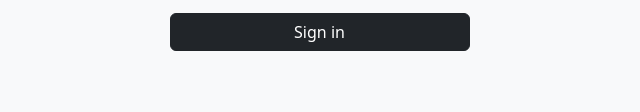
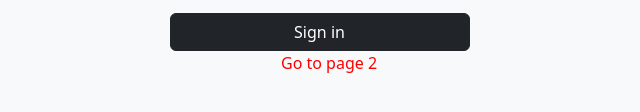
Before and after one commit to Omnia-Ahmed-Elghonemy/iti, a plain HTML site: page Task5/index.html in a window 1280 px wide. Shown: the part 382-494 px from the top of the page, without its empty margins (319-959 px from the left). Drawn offline with nearby package versions, Linux system fonts and the light colour scheme; files that its build step writes are made by us from their sources.

Commit message:
Initial commit

```diff
--- a/Task5/index.html
+++ b/Task5/index.html
@@ -29,7 +29,7 @@
     ></script>
   </head>
   <body class="bg-light">
-    <section class="mt-5 ">
+    <section class="mt-5">
       <div class="text-center mt-5">
         <img
           src="https://i.pinimg.com/736x/04/6c/b7/046cb73e86a26e255fbefd347e57491c.jpg"
@@ -76,8 +76,12 @@
           </button>
         </form>
       </div>
+    </section>
 
-
-    </section>
+    <a
+      href="index2.html "
+      style="color: rgb(255, 0, 0); text-decoration: none; padding-left: 600px"
+      >Go to page 2</a
+    >
   </body>
 </html>
```
